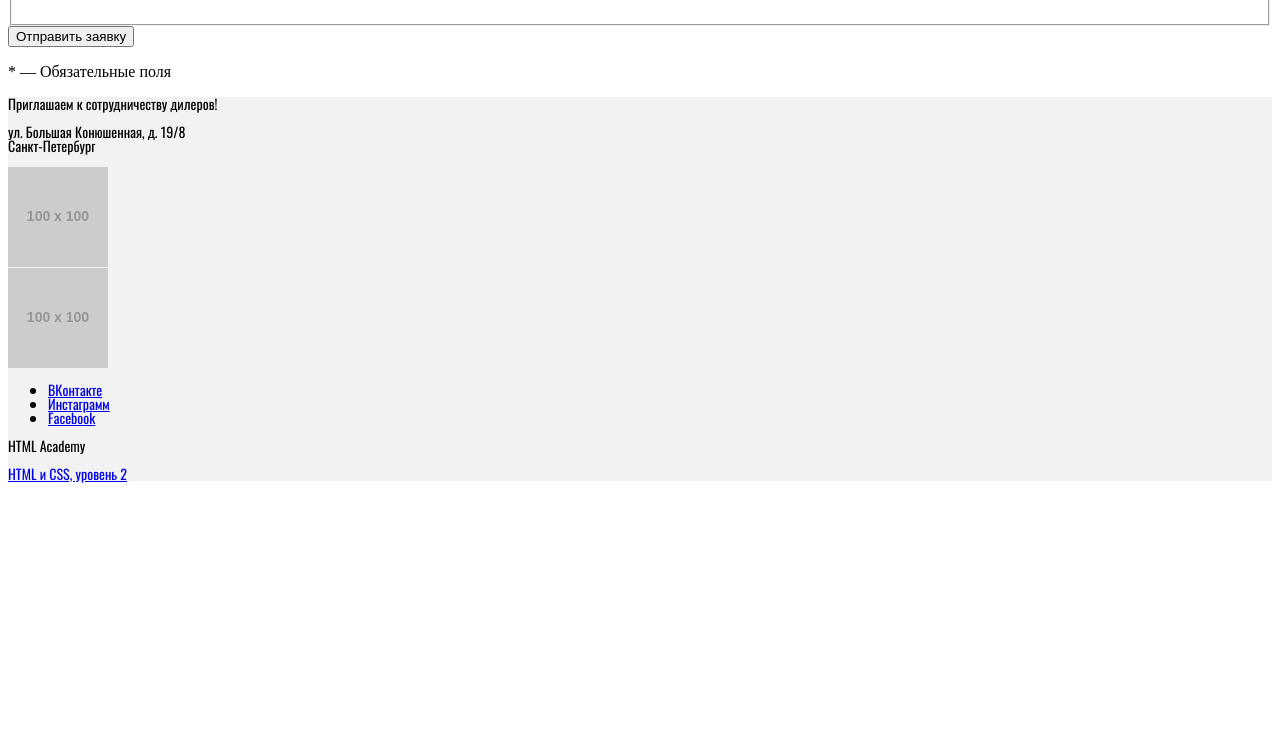
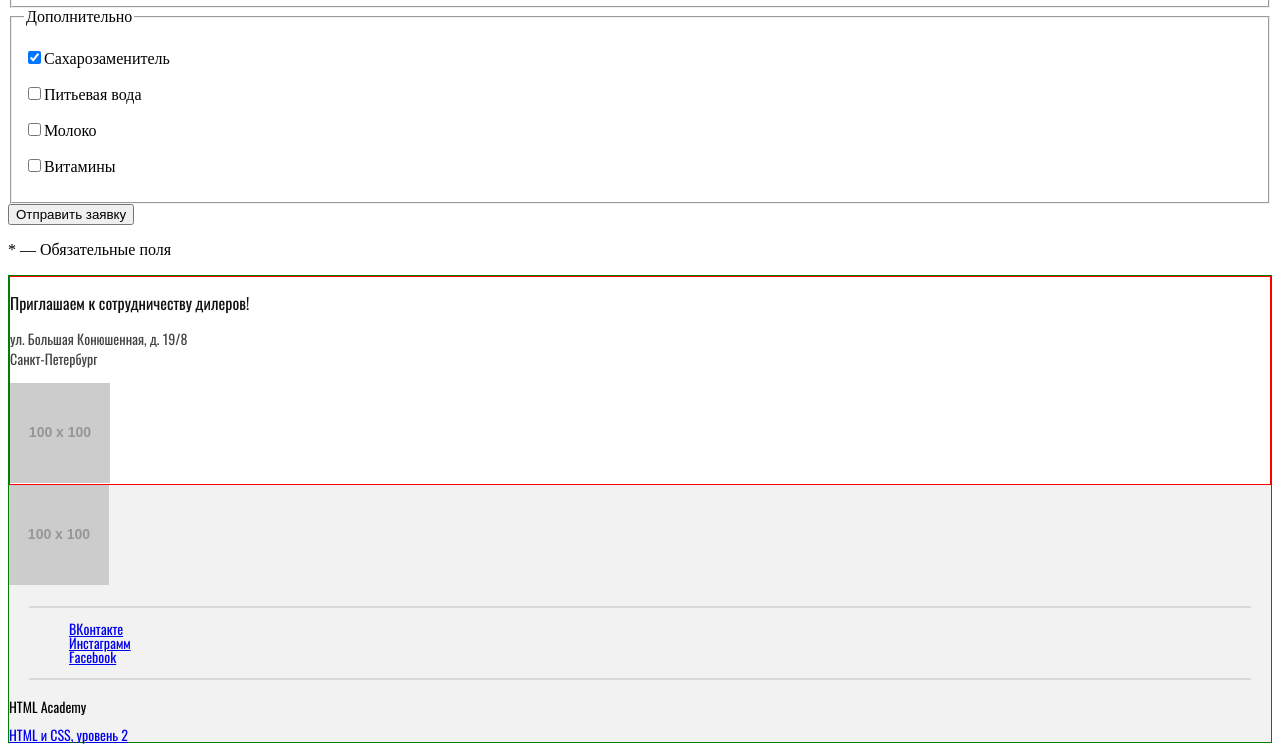
Before and after one commit to Dark7lord2012/204641-cat-energy-18, a website: page source/form.html in a window 1280 px wide. Shown: the part 1188-1939 px from the top of the page. Before the commit the page ends 1677 px from the top, so only its background shows below. Drawn offline with nearby package versions, Linux system fonts and the light colour scheme; files that its build step writes are made by us from their sources; placeholder pictures from the web are drawn by us.

Commit message:
Закончил Футер по офрмлению текста и отступов, поправил в абзацах на главных шрифт вместо "Oswald" на "Arial"

```diff
--- a/source/less/blocks/page-footer/adress/address.less
+++ b/source/less/blocks/page-footer/address/address.less
@@ -2,7 +2,6 @@
   border: 1px solid red;
   font-family: "Oswald", "Arial", sans-serif;
   background-color: #ffffff;
-
 }
 
 .address__invite {
--- /dev/null
+++ b/source/less/blocks/page-footer/copyright/copyright.less
@@ -0,0 +1,11 @@
+.copyright {
+  margin: 20px;
+}
+
+.copyright__text {
+  color: #444444;
+  font-family: "Oswald", "Arial", sans-serif;
+  font-size: 16px;
+  line-height: 16px;
+  font-weight: normal;
+}
--- a/source/less/blocks/page-footer/page-footer.less
+++ b/source/less/blocks/page-footer/page-footer.less
@@ -1,9 +1,9 @@
 
 .page-footer {
-  background-color: #ffffff;
   color: #000000;
   font-family: "Oswald", "Arial", sans-serif;
   font-size: 14px;
   line-height: 14px;
+  border: 1px solid green;
   background-color: #f2f2f2;
 }
--- /dev/null
+++ b/source/less/blocks/page-footer/social/social.less
@@ -0,0 +1,9 @@
+.social {
+  margin: 20px;
+  border-top: 2px solid #d9d9d9;
+  border-bottom: 2px solid #d9d9d9;
+}
+
+.social__list {
+  list-style: none;
+}
--- a/source/less/blocks/page-header/__main-nav/__site-list/site-list.less
+++ b/source/less/blocks/page-header/__main-nav/__site-list/site-list.less
@@ -1,3 +1,11 @@
 .site-list {
   list-style: none;
+  padding: 0;
+  text-align: center;
 }
+
+.site-list__item {
+  border-top: 2px solid #e9e9e9;
+  padding-top: 25px;
+  padding-bottom: 25px;
+}
--- a/source/less/blocks/page-header/page-header.less
+++ b/source/less/blocks/page-header/page-header.less
@@ -5,4 +5,6 @@
   font-family: "Oswald", "Arial", sans-serif;
   font-size: 20px;
   line-height: 20px;
+  font-weight: bold;
+  border: 1px solid red;
 }
--- a/source/less/blocks/page-main/principles/principles.less
+++ b/source/less/blocks/page-main/principles/principles.less
@@ -16,7 +16,7 @@
 }
 
 .principles__item {
-  font-family: "Oswald", "Arial", sans-serif;
+  font-family: "Arial", sans-serif;
   font-size: 14px;
   line-height: 18px;
   font-weight: normal;
--- a/source/less/blocks/page-main/programs/program/program.less
+++ b/source/less/blocks/page-main/programs/program/program.less
@@ -14,6 +14,7 @@
 
 .program__description {
   color: #444444;
+  font-family: "Arial";
   font-size: 14px;
   line-height: 18px;
 }
--- a/source/less/style.less
+++ b/source/less/style.less
@@ -12,3 +12,5 @@
 @import "blocks/page-main/principles/principles";
 /* Footer*/
 @import "blocks/page-footer/page-footer";
+@import "blocks/page-footer/address/address";
+@import "blocks/page-footer/social/social";
```
Also changed, not shown: source/index.html (+0 -2 lines).
